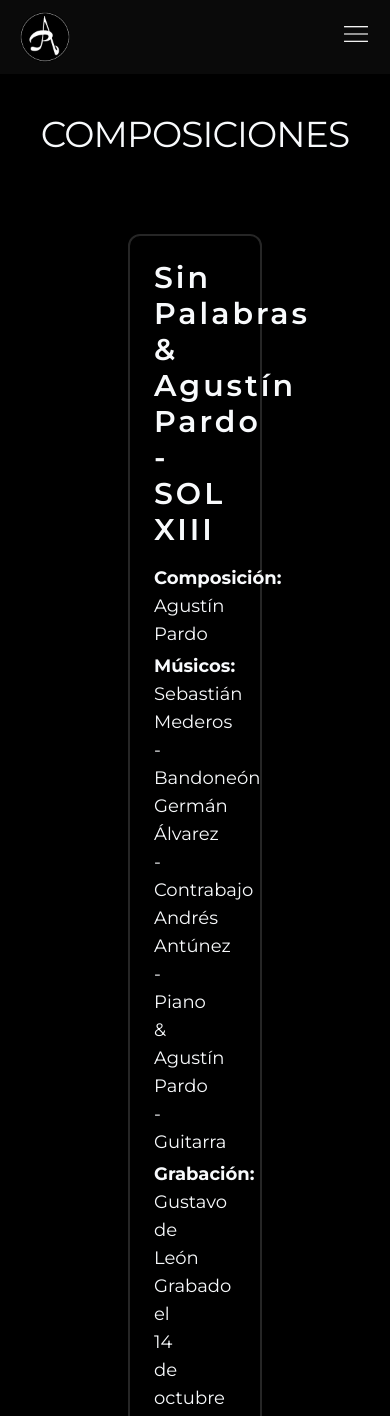
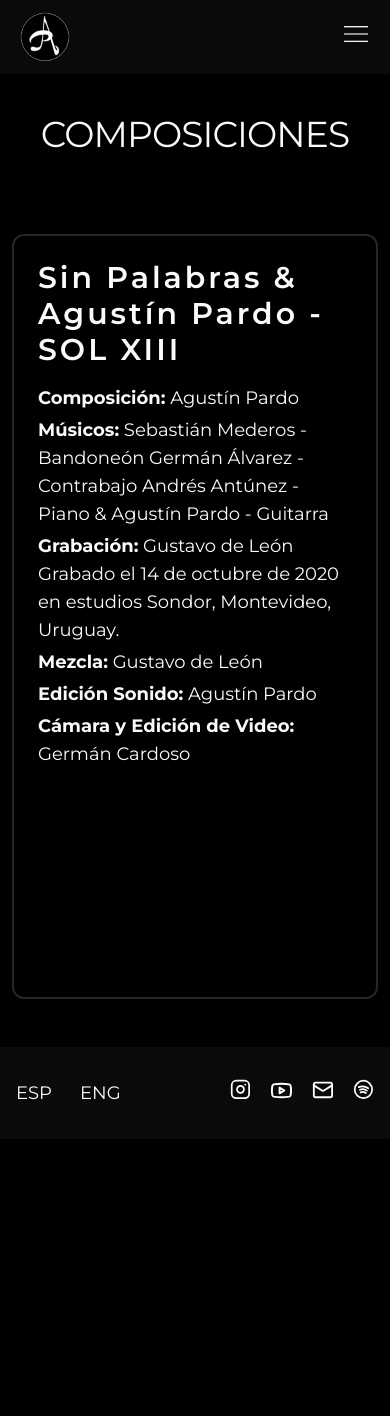
Before and after one commit to GC5355/web-agustin-pardo, a Next.js app: page /composicion in a window 390 px wide. Shown: the top 1416 px of the page. After the commit the page ends 1139 px from the top, so only its background shows below. Built offline with nearby package versions, Linux system fonts and the light colour scheme.

Commit message:
video responsive?

```diff
--- a/src/app/composicion/page.tsx
+++ b/src/app/composicion/page.tsx
@@ -4,24 +4,31 @@ import React from "react";
 import YouTube from "react-youtube";
 
 export default function composicion() {
-  const opts = {
-    height: "390",
-    width: "640",
+  const optsLarge = {
+    height: '390',
+    width: '640',
+    playerVars: {
+      autoplay: 0, // Reproducción automática activada
+    },
+  };
 
+  const optsSmall = {
+    height: '195',
+    width: '320',
     playerVars: {
-      autoplay: 0, // Reproducción automática desactivada
+      autoplay: 0,
     },
   };
 
   return (
-    <main className="flex min-h-screen flex-col items-center pt-10 gap-10 mx-32">
+    <main className="flex min-h-screen flex-col items-center pt-10 gap-10 mx-3 md:mx-32">
       <h1 className="text-4xl font-montserrat font-normal text-slate-50 tracking-tight lg:text-5xl">
         COMPOSICIONES
       </h1>
 
       <div className="flex content-center justify-center mt-10 max-w-full ">
         <div className="grid grid-cols-1 gap-16">
-          <section className="grid grid-cols-2 gap-6 p-6 border-2 border-neutral-800 rounded-xl ">
+          <section className="grid grid-cols-1 lg:grid-cols-2 gap-6 p-6 border-2 border-neutral-800 rounded-xl ">
             <div className="text-slate-50">
               <h3 className="font-montserrat font-semibold text-3xl tracking-widest text-slate-50 items-center select-none pb-4">
                 Sin Palabras & Agustín Pardo - SOL XIII
@@ -50,12 +57,21 @@ export default function composicion() {
                 Germán Cardoso
               </p>
             </div>
-            <div className="text-slate-50 select-none">
-              <YouTube videoId="zZQ21852wV8" opts={opts} />
+            {/* <div className="text-slate-50 select-none object-cover w-full h-full">
+              <YouTube videoId="zZQ21852wV8"  opts={height: '300'} />
+            </div> */}
+            <div className="text-slate-50 aspect-video">
+              {/* Renderiza el reproductor de YouTube con diferentes tamaños dependiendo del tamaño de la pantalla */}
+              <div className="hidden lg:block">
+                <YouTube videoId='zZQ21852wV8' opts={optsLarge} />
+              </div>
+              <div className="block lg:hidden">
+                <YouTube videoId='zZQ21852wV8' opts={optsSmall} />
+              </div>
             </div>
           </section>
 
-          <section className="grid grid-cols-2 gap-6 p-6 border-2 border-neutral-800 rounded-xl">
+          {/* <section className="grid grid-cols-2 gap-6 p-6 border-2 border-neutral-800 rounded-xl">
             <div className="text-slate-50 select-none">
               <YouTube videoId="SANbNx12flY" opts={opts} />
             </div>
@@ -87,7 +103,7 @@ export default function composicion() {
                 Germán Cardoso
               </p>
             </div>
-          </section>
+          </section> */}
         </div>
       </div>
     </main>
```
Also changed, not shown: src/app/layout.tsx (+2 -6 lines).
